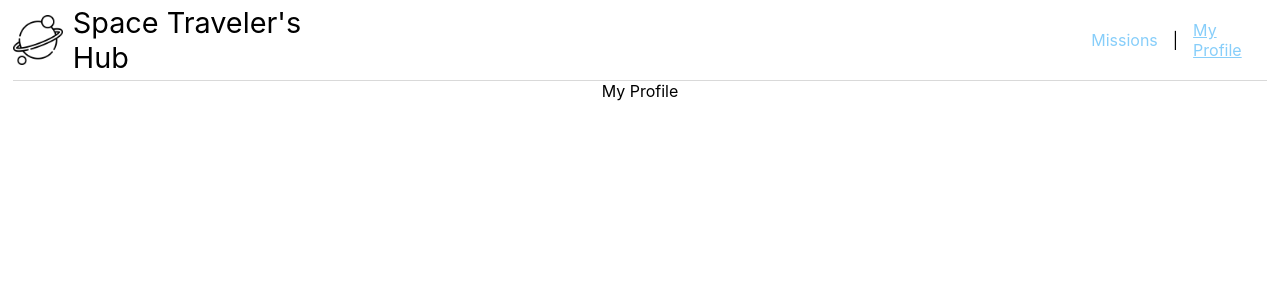
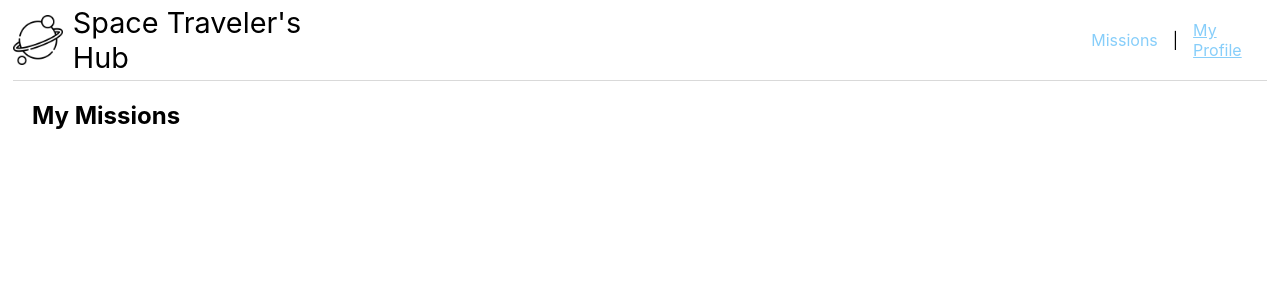
Before and after one commit to enoqueJonas/space-travelers, a React (Create React App) app: page /myprofile in a window 1280 px wide. Shown: the top 300 px of the page. Built offline with nearby package versions, Linux system fonts and the light colour scheme.

Commit message:
ADD missions to MyRpofile

```diff
--- a/src/pages/Missions.jsx
+++ b/src/pages/Missions.jsx
@@ -9,9 +9,12 @@ import { missionJoined, missionLeft } from '../redux/missions/missions'
 
 const Missions = () => {
   const dispatch = useDispatch()
+  const missions = useSelector(state => state)
 
   useEffect(() => {
-    dispatch(getMissions())
+    if(missions === []){
+      dispatch(getMissions())
+    }
   }, [])
 
   const handleClick = target => {
@@ -21,10 +24,6 @@ const Missions = () => {
       dispatch(missionLeft(target))
     }
   }
-
-  const missions = useSelector(state => state)
-
-  useEffect(() => {}, [missions])
 
   return (
     <div className='table-wrapper'>
--- a/src/pages/MyProfile.jsx
+++ b/src/pages/MyProfile.jsx
@@ -1,9 +1,26 @@
-import React from "react";
+import React from 'react'
+import { useSelector } from 'react-redux'
+import { Table } from 'react-bootstrap'
+import "./Pages.css";
 
 const MyProfile = () => {
-    return (
-        <div>My Profile</div>
-    );
+  const missions = useSelector(state => state).filter(mission => mission.reserved);
+
+  return (
+    <div className='my-profile-wrapper'>
+      <h2>My Missions</h2>
+      <Table striped responsive>
+        <thead></thead>
+        <tbody>
+          {missions.map(mission => (
+            <tr>
+                <td>{mission.name}</td>
+            </tr>
+          ))}
+        </tbody>
+      </Table>
+    </div>
+  )
 }
 
-export default MyProfile;
+export default MyProfile
--- /dev/null
+++ b/src/pages/Pages.css
@@ -0,0 +1,10 @@
+body {
+    box-sizing: border-box;
+}
+
+.my-profile-wrapper {
+    display: flex;
+    flex-direction: column;
+    align-items: flex-start;
+    width: 95%;
+}
```
